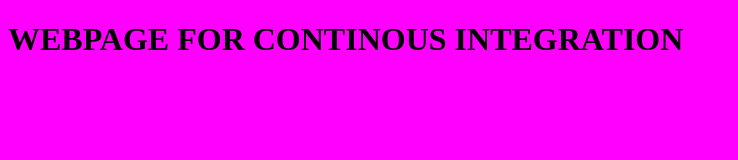
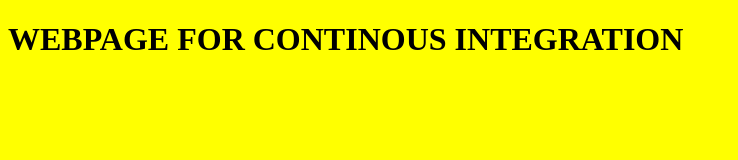
Before and after one commit to enestori/test, a plain HTML site: page index.html in a window 1280 px wide. Shown: the whole page, without its empty margins (0-738 px from the left). Drawn offline with Linux system fonts and the light colour scheme.

Commit message:
Update index.html

```diff
--- a/index.html
+++ b/index.html
@@ -10,7 +10,7 @@
 <head>
 <style>
 body {
-    background-color: #FF00FF;
+    background-color: yellow;
 
 }
 </style>
```
